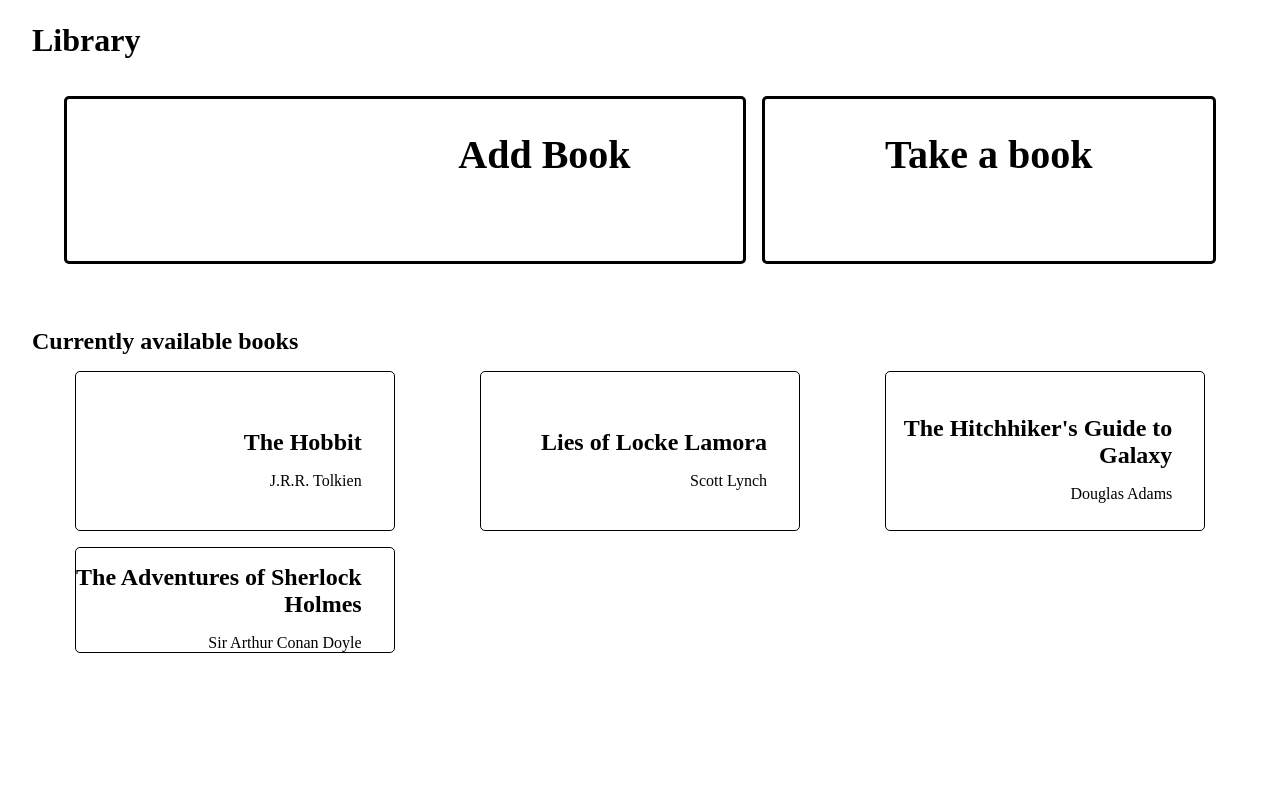
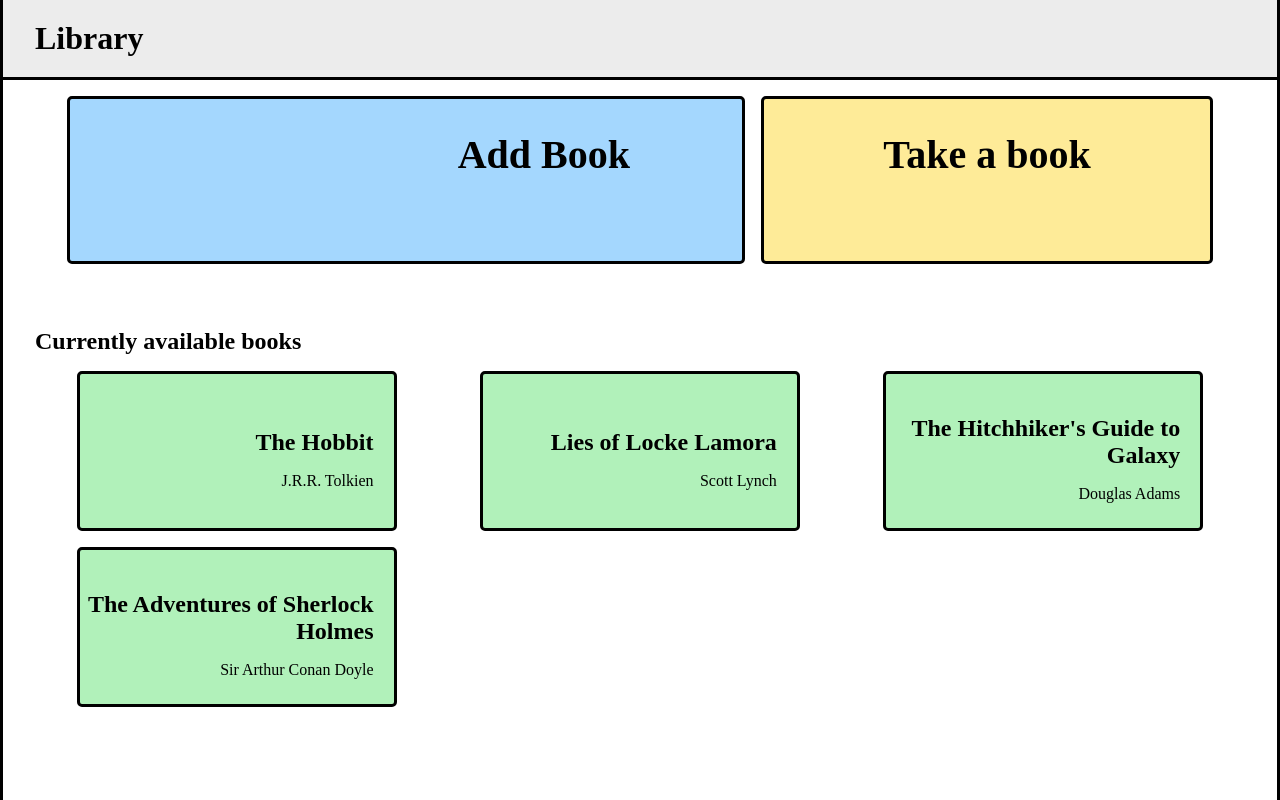
Before and after one commit to Emphibian/top-library, a plain HTML site: page index.html in a window 1280 px wide. Drawn offline with Linux system fonts and the light colour scheme.

Commit message:
Add color to the layout

```diff
--- a/styles/style.css
+++ b/styles/style.css
@@ -9,12 +9,18 @@ body {
   grid-template-rows: 5rem 1fr;
   max-width: 80rem;
   margin: auto;
+  min-height: 100vh;
+
+  border-left: 3px solid;
+  border-right: 3px solid;
 }
 
 header {
   display: flex;
   align-items: center;
   padding-left: 2rem;
+  background-color: #ececec;
+  border-bottom: 3px solid;
 }
 
 .main {
@@ -46,21 +52,20 @@ header {
   justify-content: flex-end;
   padding-right: 7rem;
   padding-top: 2rem;
+  background-color: #a4d7fe;
 }
 
 .remove-book {
   display: flex;
   justify-content: center;
   padding-top: 2rem;
-}
-
-.current-books {
+  background-color: #feeb98;
 }
 
 .books-container {
   display: grid;
-  grid-template-rows: repeat(auto-fit, max(10rem, 100px));
   grid-template-columns: repeat(auto-fit, minmax(25rem, 1fr));
+  grid-auto-rows: max(10rem, 100px);
   grid-auto-flow: row;
   row-gap: 1rem;
   padding-top: 1rem;
@@ -73,9 +78,10 @@ header {
   justify-items: end;
   width: clamp(20rem, 70%, 50rem);
   margin: 0 auto;
-  border: 1px solid black;
+  border: 3px solid black;
   border-radius: 5px;
-  padding-right: 2rem;
+  padding-right: 5%;
+  background-color: #b1f1ba;
 }
 
 .book h4 {
```
